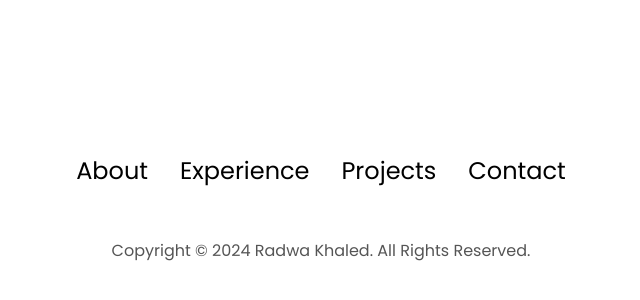
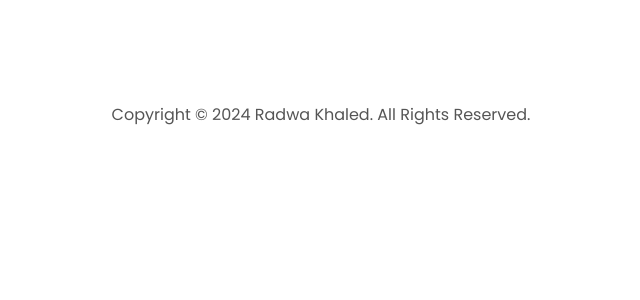
Before and after one commit to radwakhaled204/Portfolio, a plain HTML site: page index.html in a window 1280 px wide. Shown: the part 5152-5452 px from the top of the page, without its empty margins (319-959 px from the left). Drawn offline with Linux system fonts and the light colour scheme.

Commit message:
update footer

```diff
--- a/index.html
+++ b/index.html
@@ -49,7 +49,8 @@
             <p class="section__text__p2">Backend Developer</p>
             <div class="btn-container">
                 <button class="btn btn-color-2">
-                   My Resume
+
+                    My Resume
                 </button>
                 <button class="btn btn-color-1">
                     Contact Info
@@ -259,14 +260,7 @@
     </section>
     </section>
     <footer>
-        <nav id="desktop-nav">
-            <ul class="nav-links">
-                <li><a href="#about">About</a></li>
-                <li><a href="#experience">Experience</a></li>
-                <li><a href="#projects">Projects</a></li>
-                <li><a href="#contact">Contact</a></li>
-            </ul>
-        </nav>
+
         <p>Copyright &#169; 2024 Radwa Khaled. All Rights Reserved.</p>
     </footer>
     <script src="script.js"></script>
```
